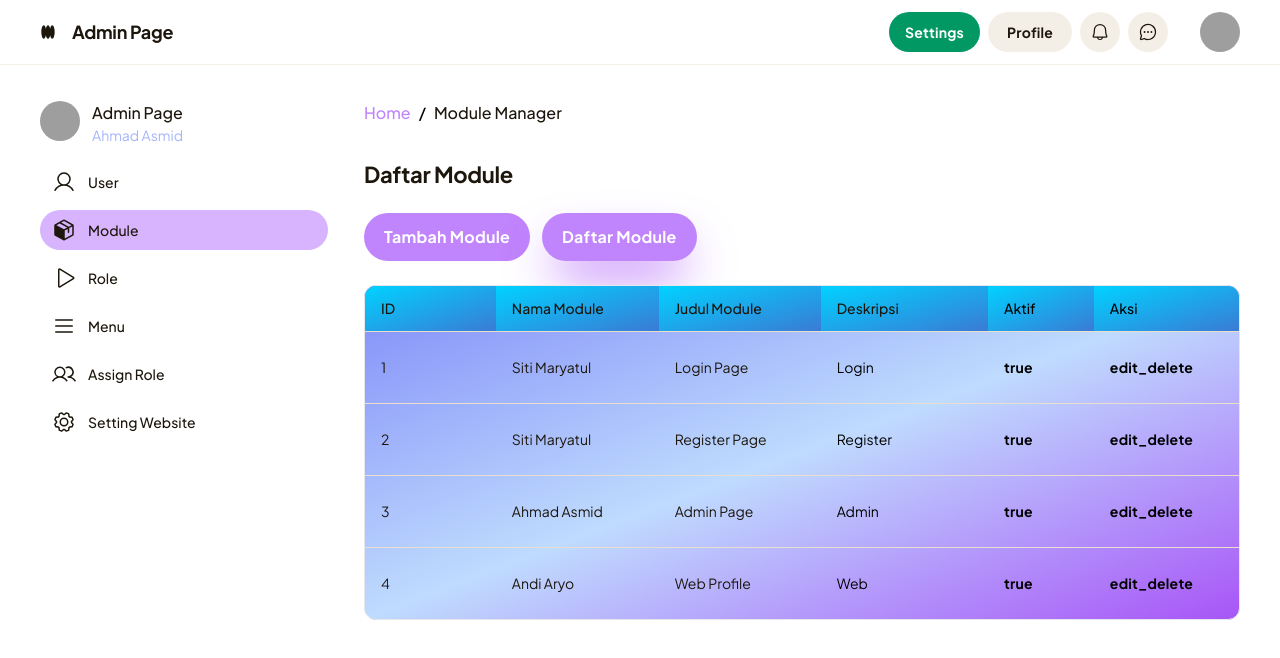
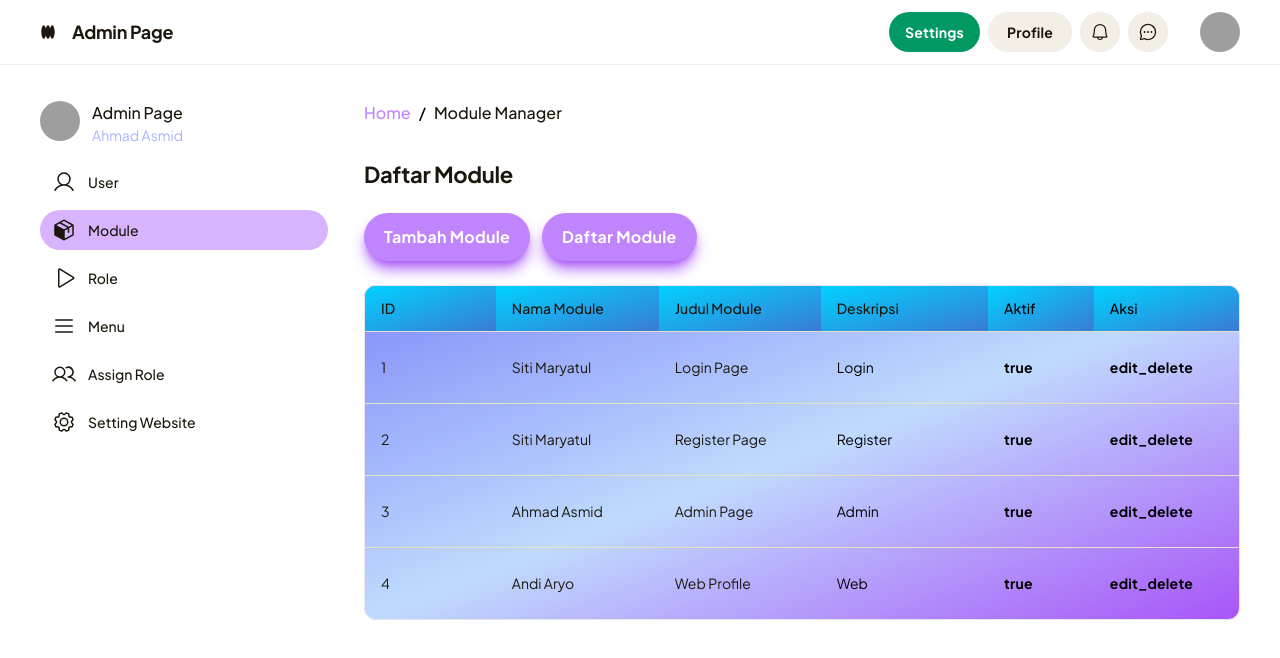
Before and after one commit to andiaryo30/Grup6-tugas2, a website: page index.html in a window 1280 px wide. Drawn offline with nearby package versions, Linux system fonts and the light colour scheme; grey boxes are pictures that could not be loaded.

Commit message:
initial commit

```diff
--- a/index.html
+++ b/index.html
@@ -158,12 +158,12 @@
             <div class="flex justify-stretch">
               <div class="flex flex-1 gap-3 flex-wrap px-4 py-3 justify-start">
                 <button
-                  class="flex min-w-[84px] max-w-[480px] cursor-pointer items-center justify-center overflow-hidden rounded-full h-12 px-5 bg-purple-400 text-[#FFFFFF] text-base font-bold leading-normal tracking-[0.015em]"
+                  class="flex min-w-[84px] max-w-[480px] cursor-pointer items-center justify-center overflow-hidden rounded-full h-12 px-5 bg-purple-400 text-[#FFFFFF] text-base font-bold leading-normal tracking-[0.015em] shadow-lg shadow-purple-500"
                 >
                   <span class="truncate">Tambah Module</span>
                 </button>
                 <button
-                  class="flex min-w-[84px] max-w-[480px] cursor-pointer items-center justify-center overflow-hidden rounded-full h-12 px-5 bg-purple-400 text-white text-base font-bold leading-normal tracking-[0.015em] shadow-2xl shadow-purple-500 overflow-hidden"
+                  class="flex min-w-[84px] max-w-[480px] cursor-pointer items-center justify-center overflow-hidden rounded-full h-12 px-5 bg-purple-400 text-white text-base font-bold leading-normal tracking-[0.015em] shadow-lg shadow-purple-500"
                 >
                   <span class="truncate">Daftar Module</span>
                 </button>
```
